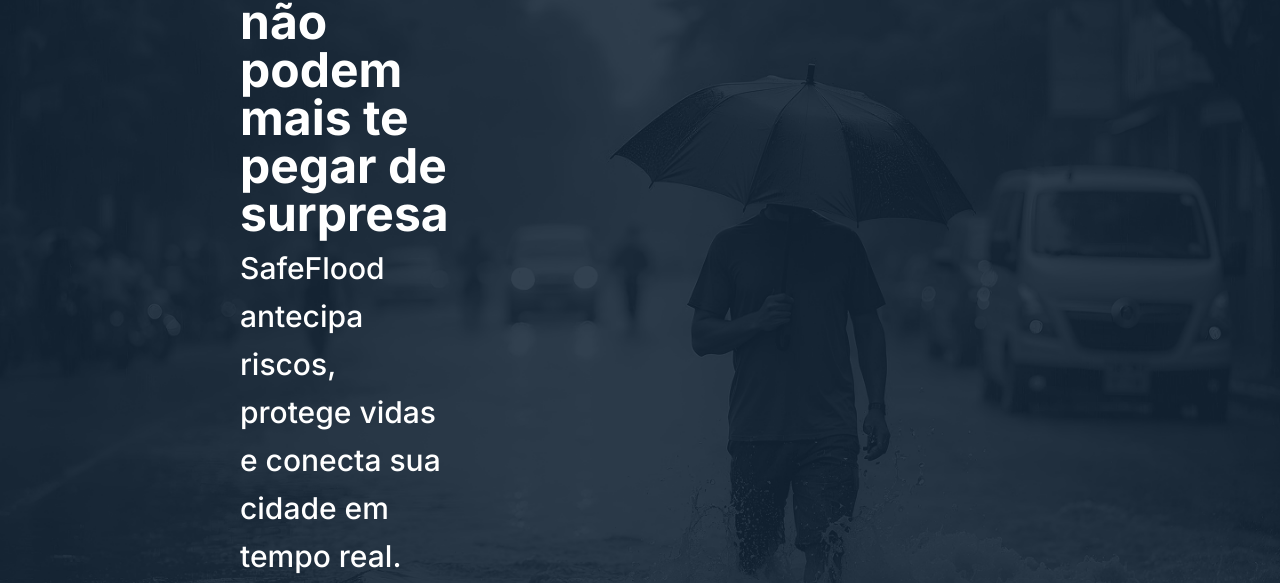
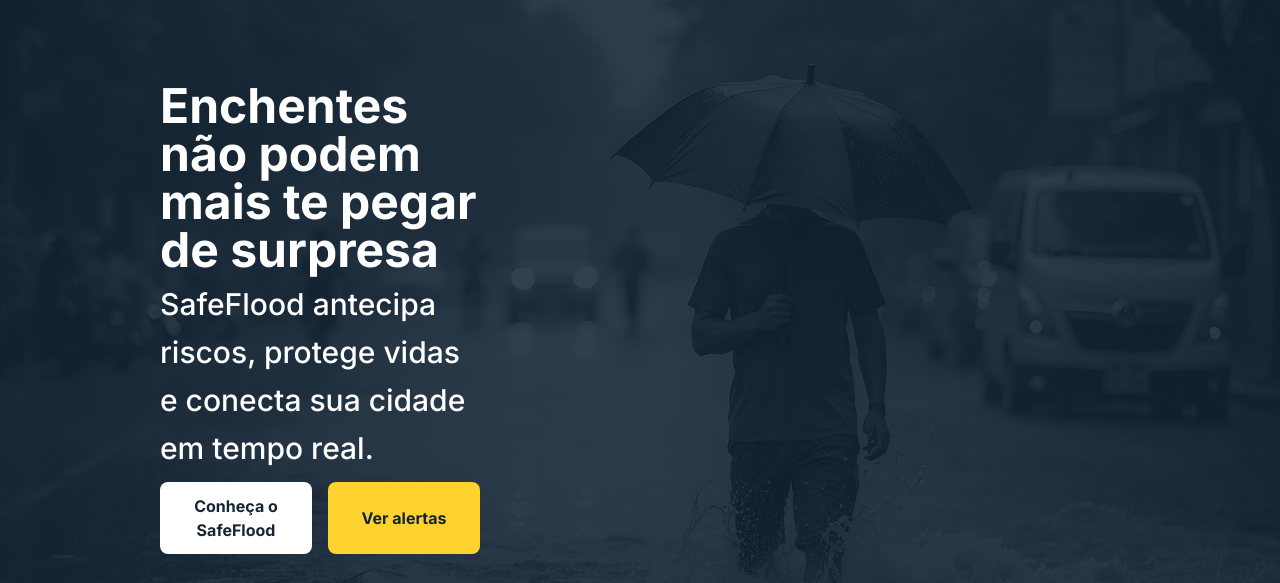
Before and after one commit to KadajoFiap/SafeFlood, a Next.js app: page / in a window 1280 px wide. Shown: the part 164-747 px from the top of the page. Built offline with nearby package versions, Linux system fonts and the light colour scheme; no server answers; a web font is replaced by a local one.

Commit message:
Refactor Hero component layout and styling; adjust padding and text sizes for improved responsiveness and visual consistency across different screen sizes.

```diff
--- a/src/app/components/Hero/Hero.tsx
+++ b/src/app/components/Hero/Hero.tsx
@@ -16,22 +16,22 @@
                     backgroundPosition: "60% center",
                 }}
             >
-                <div className="px-8 md:px-4 md:pl-60 md:pr-16 w-full md:w-2/5 text-white text-3xl md:text-5xl font-bold">
+                <div className="px-8 md:pl-15 xl:pl-40 w-full md:w-2/4 xl:w-2/5 text-white text-3xl xl:text-5xl font-bold">
                     <h1>
                         Enchentes não podem mais te pegar de surpresa
                     </h1>
-                    <span className="text-white text-base md:text-3xl font-medium">
+                    <span className="text-white text-base xl:text-3xl font-medium">
                         SafeFlood antecipa riscos, protege vidas e conecta sua cidade em tempo real.
                     </span>
                     <div className="flex flex-col md:flex-row gap-4 pt-4">
-                        <Button className="w-full bg-white"
+                        <Button className="w-full bg-white md:text-sm xl:text-base"
                             onClick={() => {
                                 router.push('/riscos');
                             }}>
                             Conheça o SafeFlood
                         </Button>
                         <Button
-                            className="w-full"
+                            className="w-full md:text-sm xl:text-base"
                             onClick={() => {
                                 router.push('/riscos');
                             }}>
```
